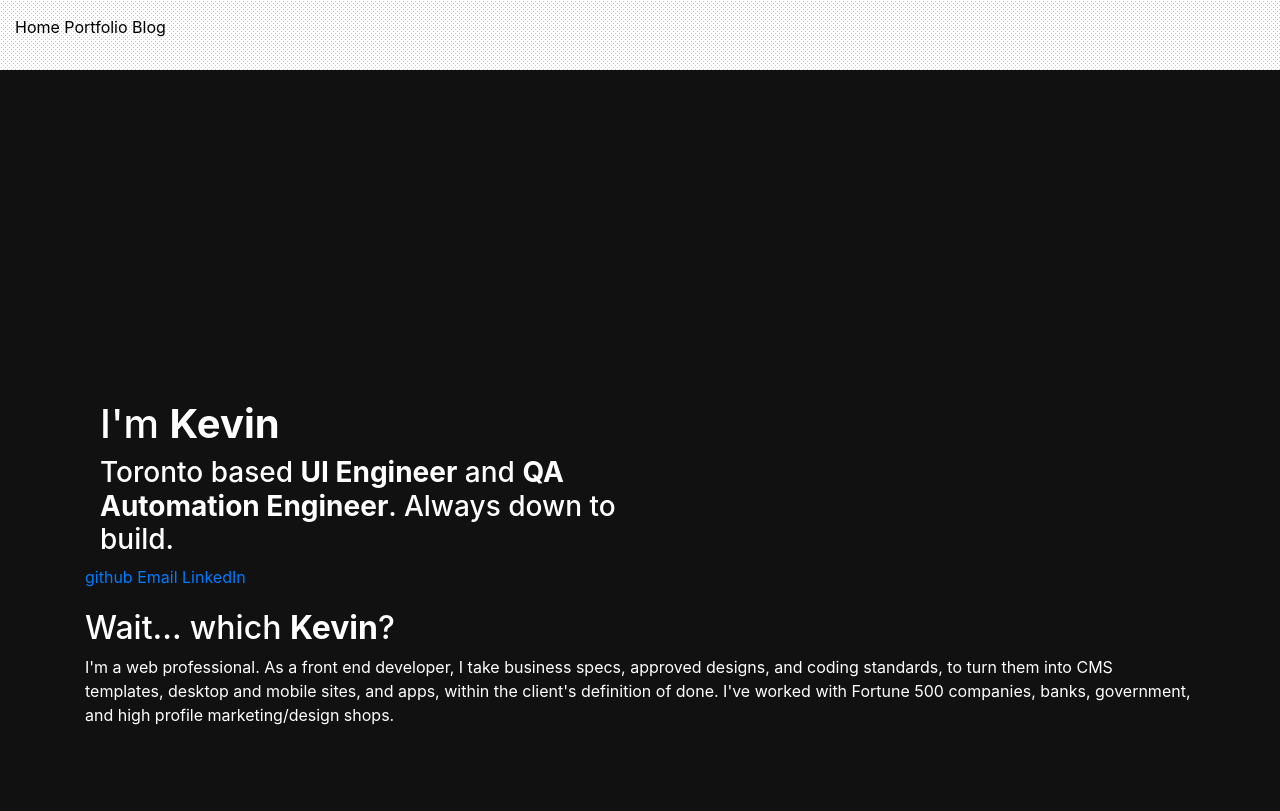
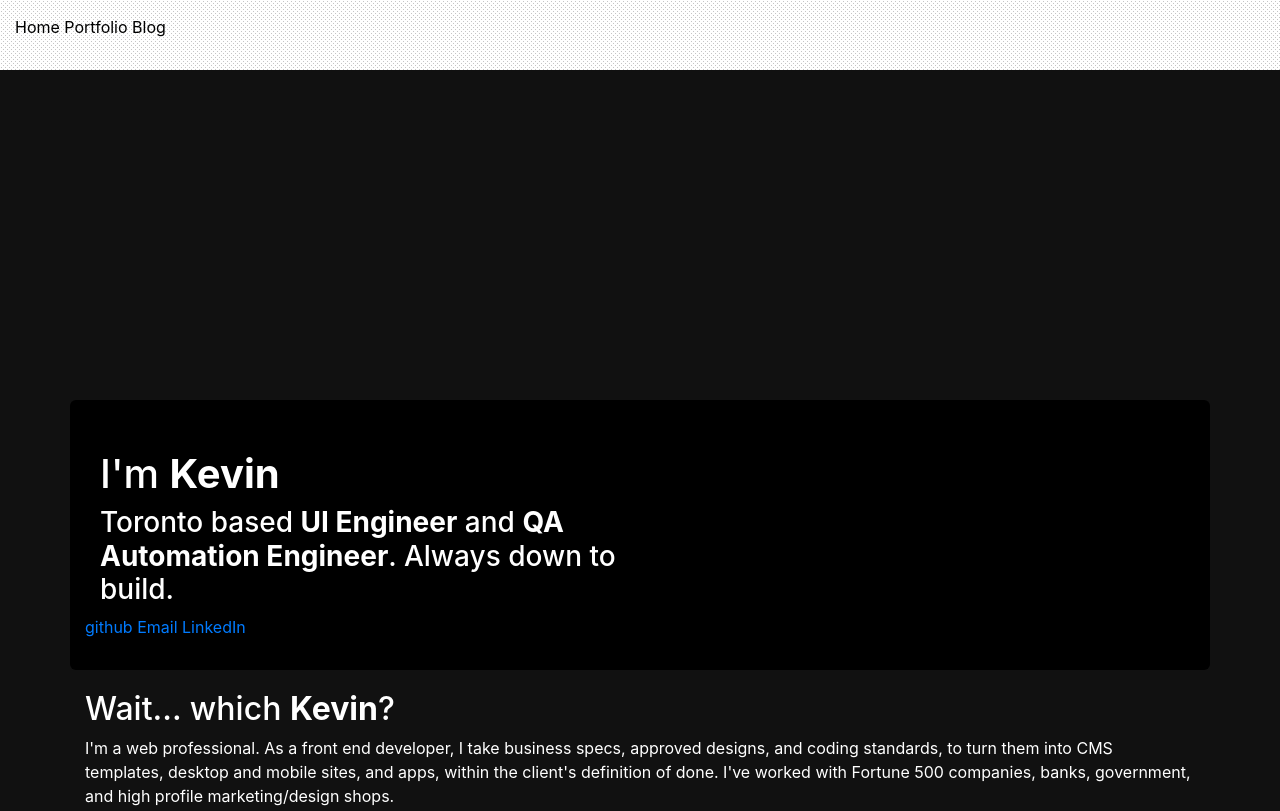
Before and after one commit to kellkevin/kellkevin15, a website: page public/index.html in a window 1280 px wide. Shown: the top 811 px of the page. Drawn offline with nearby package versions, Linux system fonts and the light colour scheme; files that its build step writes are made by us from their sources.

Commit message:
adds main formats

```diff
--- a/sass/main.scss
+++ b/sass/main.scss
@@ -1,5 +1,10 @@
 /* Global Style */
 @import "base.scss";
 
+// Layout
 @import "layout/header.scss";
-/* @import "layout/layout.scss"; */
+
+@import "layout/footer.scss";
+
+// Components
+@import "components/hero.scss";
```
